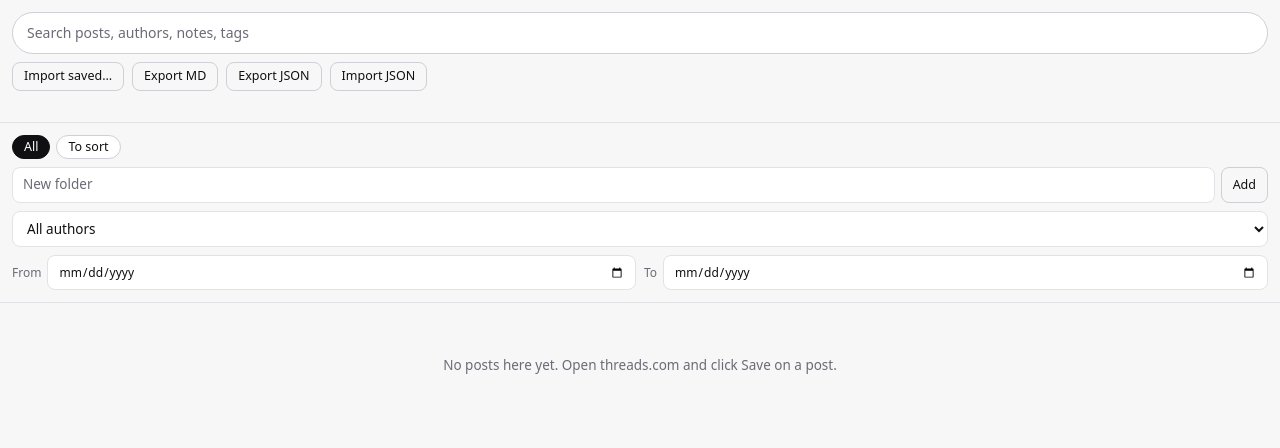
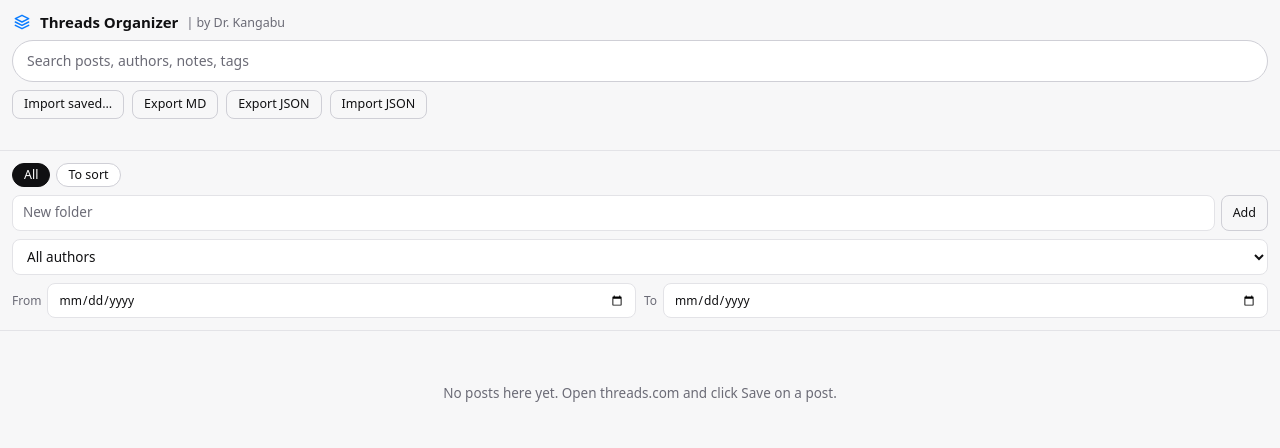
Before and after one commit to tuannguyen8390/threads-organizer, a website with bundled scripts: page src/panel/panel.html in a window 1280 px wide. Built offline with nearby package versions, Linux system fonts and the light colour scheme; some packages are replaced by stand-ins of ours.

Commit message:
feat: credit and brand header
Co-Authored-By: Claude Sonnet 5.5 <noreply@anthropic.com>

```diff
--- a/src/panel/panel.css
+++ b/src/panel/panel.css
@@ -54,6 +54,13 @@ header {
   padding: var(--space-3) var(--space-3) var(--space-2);
   background: var(--bg); border-bottom: 1px solid var(--border);
 }
+.brand {
+  display: flex; flex-wrap: wrap; align-items: center; gap: var(--space-1) var(--space-2);
+  margin-bottom: var(--space-2); line-height: 1.2;
+}
+.brand-icon { flex: none; color: var(--accent); }
+.brand-name { font-weight: 650; font-size: 15px; color: var(--text); }
+.brand-credit { font-size: 12.5px; color: var(--muted); }
 nav { padding: var(--space-3); border-bottom: 1px solid var(--border); }
 
 input, select, textarea, button { font: inherit; color: inherit; }
--- a/src/panel/panel.html
+++ b/src/panel/panel.html
@@ -7,6 +7,11 @@
 </head>
 <body>
   <header>
+    <div class="brand">
+      <svg class="brand-icon" viewBox="0 0 24 24" width="20" height="20" fill="none" stroke="currentColor" stroke-width="1.8" stroke-linecap="round" stroke-linejoin="round" aria-hidden="true" focusable="false"><path d="M12 4l8 4-8 4-8-4z"/><path d="M4 12l8 4 8-4"/><path d="M4 16l8 4 8-4"/></svg>
+      <span class="brand-name">Threads Organizer</span>
+      <span class="brand-credit">| by Dr. Kangabu</span>
+    </div>
     <input id="search" type="search" placeholder="Search posts, authors, notes, tags">
     <div class="row">
       <button id="open-saved">Import saved…</button>
```
Also changed, not shown: README.md, manifest.json.
